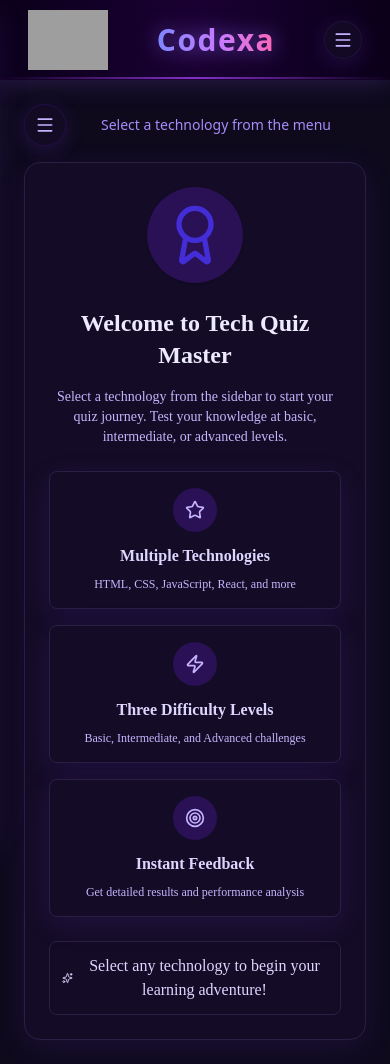
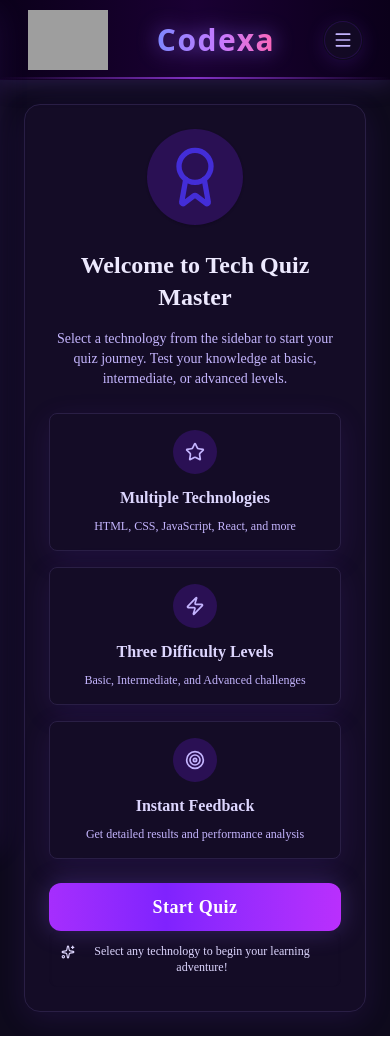
Before and after one commit to meena431/quiz-app, a React app in the folder frontend/: page / in a window 390 px wide. After the commit the page ends 1036 px from the top, so only its background shows below. Built offline with nearby package versions, Linux system fonts and the light colour scheme; grey boxes are pictures that could not be loaded; the HTML template or start-up script is replaced by a standard one.

Commit message:
style: fix welcome prompt text alignment and polish start button hover effects

```diff
--- a/frontend/src/assets/styles.js
+++ b/frontend/src/assets/styles.js
@@ -172,7 +172,6 @@ export const sidebarStyles = {
   pageContainer: "min-h-screen bg-[#0E0A1C]",
 
   // Mobile overlay
-  // FIX: Forced high backdrop z-index and explicit opacity layer settings
   mobileOverlay: "fixed inset-0 bg-black/60 backdrop-blur-md z-[100] md:hidden",
 
   // Main container
@@ -232,17 +231,16 @@ export const sidebarStyles = {
 
   // Mobile header
   mobileHeader: "flex items-center justify-between mb-4 md:hidden",
-  menuButton: "p-2.5 rounded-full text-violet-300 hover:text-white bg-[#140C26]/80 border border-violet-900/30 shadow-[0_4px_20px_rgba(124,58,237,0.2)] hover:bg-[#1F1638] hover:shadow-[0_8px_30px_rgba(124,58,237,0.3)] hover:scale-105 transition-all duration-200 focus:outline-none focus:ring-2 focus:ring-violet-500/50",
   mobileTitle: "flex-1 mx-3",
   mobileTechInfo: "flex items-center font-[poppins] justify-center space-x-3",
   mobileTechIcon: "p-2 rounded-md border",
   mobileTechText: "text-center",
-  mobileTechName: "text-sm font-semibold",
+  mobileTechName: "text-sm font-semibold text-white",
   mobileTechLevel: "text-xs text-[#A78BFA]",
-  mobilePlaceholder: "text-center text-sm text-[#A78BFA]",
+  mobilePlaceholder: "text-center text-sm text-[#A78BFA] text-white",
 
   // Mobile levels
-  mobileLevels: "md:hidden mb-4",
+  mobileLevels: "md:hidden mb-4 text-violet-200",
   mobileLevelsContainer: "flex gap-2 overflow-x-auto",
   mobileLevelButton: "flex-none px-4 py-2 rounded-xl border border-[#3A2C5E] bg-[#140C26] shadow-[0_8px_30px_rgba(124,58,237,0.12)] text-sm font-medium",
 
@@ -260,9 +258,12 @@ export const sidebarStyles = {
   featureTitle: "font-semibold text-[#DDD6FE] mb-2",
   featureDescription: "text-xs md:text-sm text-[#C4B5FD]",
 
+  // Start Quiz Button
+  startQuizButton: "w-full sm:w-auto inline-flex items-center justify-center gap-3 px-6 py-2.5 rounded-xl bg-gradient-to-r from-violet-600 via-fuchsia-500 to-violet-600 bg-[size:200%_auto] animate-shimmer text-white text-lg font-bold tracking-wide shadow-[0_0_25px_rgba(139,92,246,0.3)] hover:shadow-[0_0_40px_rgba(217,70,239,0.6)] transform hover:scale-[1.02] active:scale-[0.98] transition-all duration-500 ease-out cursor-pointer focus:outline-none focus:ring-2 focus:ring-fuchsia-500/50",
+
   // Welcome prompt
-  welcomePrompt: "bg-[#140C26] p-3 md:p-4 rounded-lg border border-[#2A1F45] shadow-inner",
-  welcomePromptText: "text-[#DDD6FE] font-medium flex items-center justify-center",
+  welcomePrompt: "bg-[#140C26] p-3 md:p-4 rounded-lg shadow-inner",
+  welcomePromptText: "text-[#DDD6FE] text-xs flex items-center justify-center",
 
   // Level selection
   levelSelectionContainer: "min-h-[calc(100vh-5rem)] py-10 flex items-center justify-center", levelSelectionContent: "text-center bg-[#140C26] p-6 md:p-10 rounded-2xl shadow-[0_8px_30px_rgba(124,58,237,0.12)] border border-[#2A1F45] max-w-md",
--- a/frontend/src/components/Sidebar.jsx
+++ b/frontend/src/components/Sidebar.jsx
@@ -5,7 +5,7 @@ import { toast } from 'react-toastify';
 import axios from 'axios';
 import { Award, BookOpen, CheckCircle, ChevronDown, ChevronRight, Code, Coffee, Cpu, Database, Globe, Layout, Menu, Sparkles, Star, Target, Terminal, Trophy, XCircle, Zap, X } from 'lucide-react';
 
-const API_BASE = 'http://localhost:4000';
+const API_BASE = 'https://quiz-backend-ptrn.onrender.com';
 
 const Sidebar = () => {
 
@@ -368,9 +368,9 @@ const Sidebar = () => {
 								<button
 									onClick={() => handleTechSelect(tech.id)}
 									className={`${sidebarStyles.techButton} ${selectedTech === tech.id
-    									? sidebarStyles.techButtonSelected
-    									: sidebarStyles.techButtonNormal
-  										}`}
+										? sidebarStyles.techButtonSelected
+										: sidebarStyles.techButtonNormal
+										}`}
 								>
 									<div className={sidebarStyles.techButtonContent}>
 										<span className={`${sidebarStyles.techIcon} ${tech.color}`}>
@@ -438,43 +438,6 @@ const Sidebar = () => {
 				</aside>
 
 				<main className={sidebarStyles.mainContent}>
-					<div className={sidebarStyles.mobileHeader}>
-						<button
-							onClick={toggleSidebar}
-							className={sidebarStyles.menuButton}
-						>
-							<Menu size={20} />
-						</button>
-
-						<div className={sidebarStyles.mobileTitle}>
-							{selectedTech ? (
-								<div className={sidebarStyles.mobileTechInfo}>
-									<div
-										className={`${sidebarStyles.mobileTechIcon} ${technologies.find((t) => t.id === selectedTech).color
-											}`}
-									>
-										{technologies.find((t) => t.id === selectedTech).icon}
-									</div>
-									<div className={sidebarStyles.mobileTechText}>
-										<div className={sidebarStyles.mobileTechName}>
-											{technologies.find((t) => t.id === selectedTech).name}
-										</div>
-										<div className={sidebarStyles.mobileTechLevel}>
-											{selectedLevel
-												? `${selectedLevel.charAt(0).toUpperCase() +
-												selectedLevel.slice(1)
-												} level`
-												: "Select level"}
-										</div>
-									</div>
-								</div>
-							) : (
-								<div className={sidebarStyles.mobilePlaceholder}>
-									Select a technology from the menu
-								</div>
-							)}
-						</div>
-					</div>
 
 					{selectedTech && !selectedLevel && (
 						<div className={sidebarStyles.mobileLevels}>
@@ -545,10 +508,13 @@ const Sidebar = () => {
 									</div>
 								</div>
 
+								<button onClick={toggleSidebar} className={sidebarStyles.startQuizButton}>
+									Start Quiz
+								</button>
+
 								<div className={sidebarStyles.welcomePrompt}>
 									<p className={sidebarStyles.welcomePromptText}>
-										<Sparkles size={16} className="mr-2" />
-										Select any technology to begin your learning adventure!
+										<span className="flex items-start"><Sparkles size={14} className="shrink-0 mt-0.5" />Select any technology to begin your learning adventure!</span>
 									</p>
 								</div>
 							</div>
--- a/frontend/src/index.css
+++ b/frontend/src/index.css
@@ -1 +1,10 @@
 @import "tailwindcss";
+
+@keyframes shimmer {
+  0% { background-position: -200% 0; }
+  100% { background-position: 200% 0; }
+}
+.animate-shimmer {
+  background-size: 200% auto;
+  animation: shimmer 4s linear infinite;
+}
```
